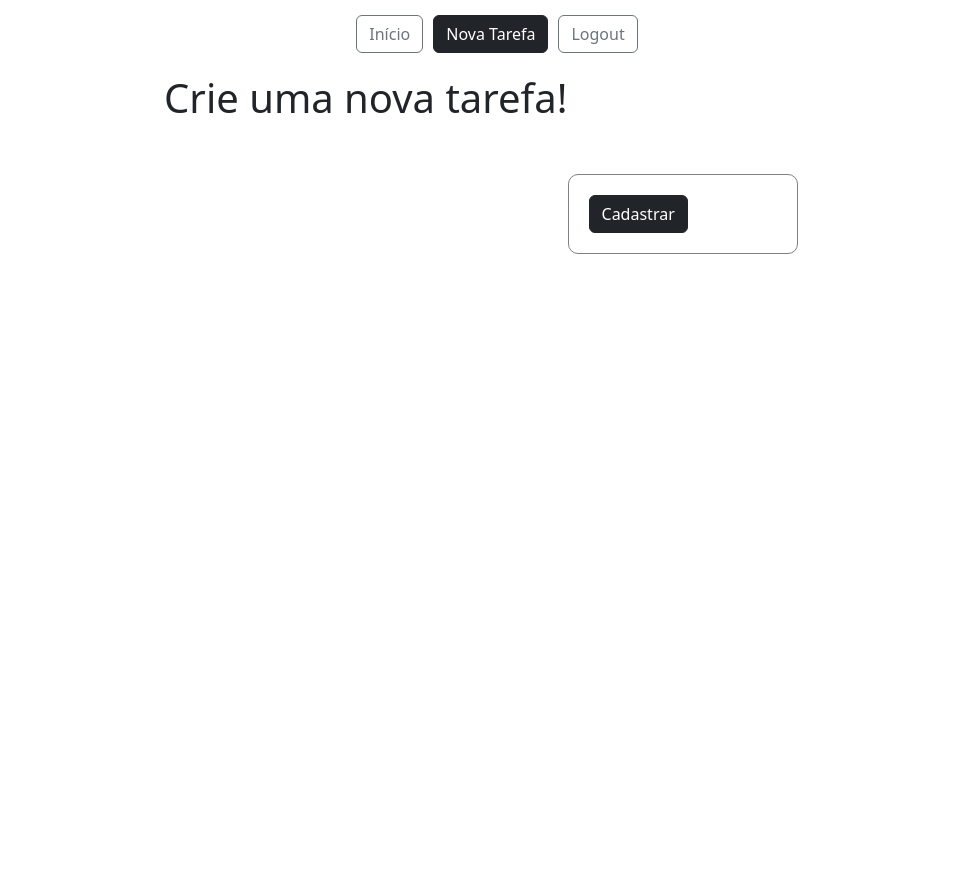
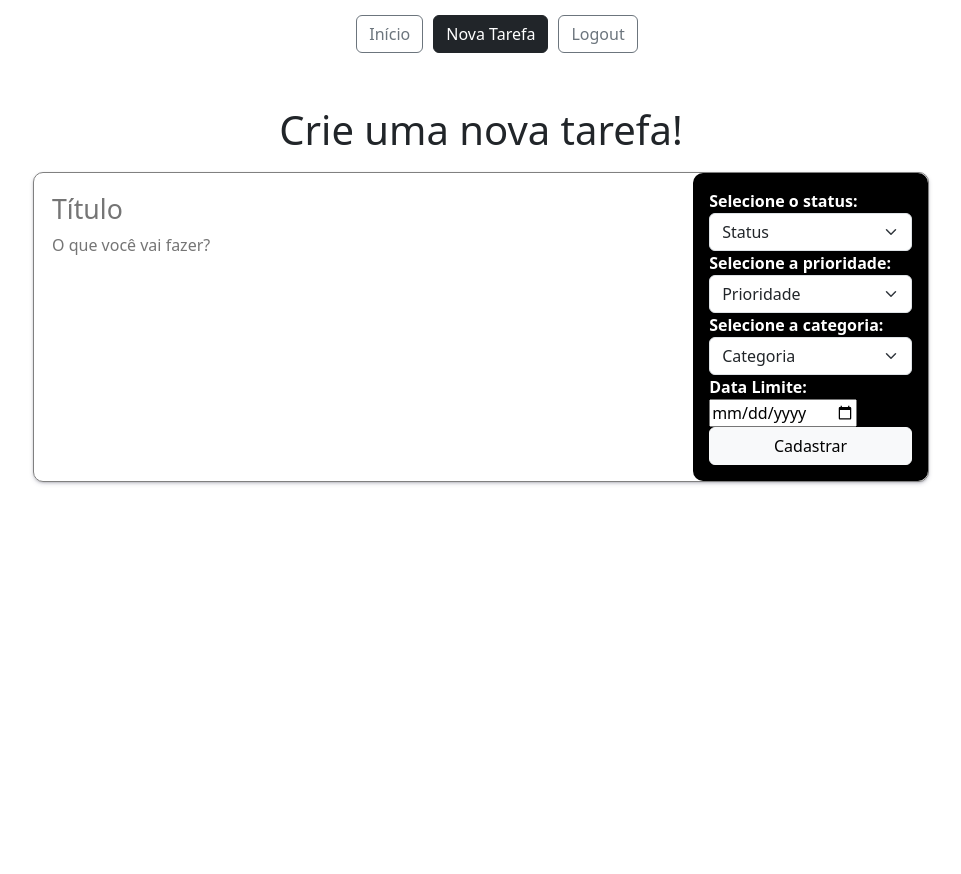
Before and after one commit to kzinge/mytasks, a Flask app: page /novatask in a window 1280 px wide. Shown: the whole page, without its empty margins (159-1120 px from the left). After the commit the page ends 485 px from the top, so only its background shows below. Run offline with Flask 3, Linux system fonts and the light colour scheme; the visitor is signed in with stand-in values (Sample User, id 1); data that the repository does not hold is empty; some libraries are stand-ins or nearby versions.

Commit message:
tarefas cadastradas
tarefas cadastradas

```diff
--- a/mytasks/app.py
+++ b/mytasks/app.py
@@ -3,6 +3,7 @@ from werkzeug.security import generate_password_hash, check_password_hash
 from models import User
 from flask_login import LoginManager, login_user, login_required, logout_user, current_user
 from flask_mysqldb import MySQL
+from datetime import datetime
 
 app = Flask(__name__)
 login_manager = LoginManager()
@@ -10,7 +11,7 @@ login_manager.init_app(app) #Configura app para trabalhar junto com flask-login
 
 #configurações necessárias para usar o mysql:
 app.config['MYSQL_USER'] = 'root'
-app.config['MYSQL_PASSWORD'] = 'kauan123'
+app.config['MYSQL_PASSWORD'] = ''
 app.config['MYSQL_DB'] = 'db_mytasks'
 app.config['MYSQL_CURSORCLASS'] = 'DictCursor'
 conexao = MySQL(app)
@@ -66,7 +67,9 @@ def login():
 @app.route('/inicio', methods = ['POST', 'GET'])
 @login_required
 def dash():
-    return render_template('pages/dash.html')
+    tarefas = User.get_tasks(current_user._id)
+    nome = current_user._nome
+    return render_template('pages/dash.html', tarefas = tarefas, nome = nome)
 
 @app.route('/novatask', methods = ['POST', 'GET'])
 @login_required
@@ -74,4 +77,22 @@ def newtask():
     if request.method == 'GET':
         return render_template('pages/newtask.html')
     else:
-        pass
+        titulo = request.form['titulo']
+        descricao = request.form['conteudo']
+        status = request.form['status']
+        prioridade = request.form['prioridade']
+        categoria = request.form['categoria']
+        data_limite_srt = request.form['data-limite']
+        data_limite = datetime.strptime(data_limite_srt, '%Y-%m-%d').date()
+        data_criacao = datetime.now()
+
+        if User.save_task(titulo, descricao, status, prioridade, data_criacao, data_limite, categoria, current_user._id):
+            return redirect(url_for('dash'))
+        else:
+            return "Erro ao cadastrar tarefa."
+
+@app.route('/logout', methods=['POST', 'GET'])
+@login_required
+def logout():
+    logout_user()
+    return redirect(url_for('index'))
--- a/mytasks/models/__init__.py
+++ b/mytasks/models/__init__.py
@@ -8,8 +8,8 @@ app = Flask(__name__)
 conexao = MySQL(app)
 
 #configurações necessárias para usar o mysql:
-app.config['MYSQL_USER'] = 'kauan'
-app.config['MYSQL_PASSWORD'] = 'kauan123'
+app.config['MYSQL_USER'] = 'root'
+app.config['MYSQL_PASSWORD'] = ''
 app.config['MYSQL_DB'] = 'db_mytasks'
 app.config['MYSQL_CURSORCLASS'] = 'DictCursor'
 
@@ -25,19 +25,22 @@ class User(UserMixin): #definindo a classe usuario
     _hash : str
     def __init__(self, **kwargs):
         self._id = None
+        self._nome = None
+        self._email = None
+        self._senha = None  # Adicionei _email e _senha para completar
 
-        if 'usu_id' in kwargs.keys(): #id do usuario
-            self._id = kwargs.keys()
-        if 'usu_nome' in kwargs.keys():
-            self._nome = kwargs['usu_nome'] #nome do usuario
-        if 'usu_email' in kwargs.keys():
-            self._email = kwargs['usu_email'] #email do usuario
-        if 'usu_senha' in kwargs.keys():
-            self._senha = kwargs['usu_senha'] #senha(hash) do usuario
+        if 'usu_id' in kwargs:  # ID do usuário
+            self._id = kwargs['usu_id']
+        if 'usu_nome' in kwargs:  # Nome do usuário
+            self._nome = kwargs['usu_nome']
+        if 'usu_email' in kwargs:  # Email do usuário
+            self._email = kwargs['usu_email']
+        if 'usu_senha' in kwargs:  # Senha (hash) do usuário
+            self._senha = kwargs['usu_senha']
 
-    # 5 - sobresrever get id do UserMixin
     def get_id(self):
         return str(self._id)
+
 
     # ----------métodos para manipular o banco--------------#
     def save(self):   #Salvar os dados
@@ -89,3 +92,25 @@ class User(UserMixin): #definindo a classe usuario
         user = cursor.fetchone()
         cursor.close()
         return user
+
+
+
+     # ----------métodos para manipular as tarefas--------------#
+
+    @classmethod
+    def save_task(cls, titulo, descricao, status, prioridade, data_criacao, data_limite, categoria, usuario):
+        cursor = get_conexao()
+        cursor.execute("""INSERT INTO tb_tarefas(tar_titulo, tar_descricao, tar_status, tar_prioridade, tar_data, tar_data_limite, tar_cat_id, tar_usu_id) VALUES (%s, %s, %s, %s, %s, %s, %s, %s)""",
+                        (titulo, descricao, status, prioridade, data_criacao, data_limite, categoria, usuario))
+        commit_con()
+        cursor.close()
+        return True
+
+    @classmethod
+    def get_tasks(cls, id):
+        cursor = get_conexao()
+        cursor.execute("""SELECT * FROM tb_tarefas WHERE tar_usu_id = %s""", (id,))
+        tarefas = cursor.fetchall()
+
+        cursor.close()
+        return tarefas
--- a/mytasks/static/style.css
+++ b/mytasks/static/style.css
@@ -9,8 +9,8 @@ body{
 }
 
 article{
-    display: flex;
-    height: 100vh;
+    height: 100%;
+    width: 100%;
 }
 
 ul{
@@ -50,17 +50,72 @@ nav{
 
 .forms{
     display: flex;
-    align-items: flex-start;
-    justify-content: center;
+    align-items: center;
+    flex-direction: column;
     width: 100%;
+    margin-top: 3rem;
+    height: 70%;
 }
 
 form{
     margin-top: 100px;
-    padding: 20px;
     width: 18%;
     border: 1px solid grey;
     border-radius: 10px;
+    box-shadow: rgba(50, 50, 93, 0.25) 0px 2px 5px -1px, rgba(0, 0, 0, 0.3) 0px 1px 3px -1px;
+}
 
-    &
+/* Criar Tarefas */
+
+#nt-form{
+    margin-top: 10px;
+    width: 70%;
+    height: 60%;
+    display: flex;
+    justify-content: center;
+    align-items: center;
+    align-items: flex-start;
+
+    & #nt-conteudo{
+        width: 90%;
+        padding: 1rem;
+        height: 100%;
+    }
+
+    & #nt-titulo input{
+        border: none;
+        outline: none;
+        font-size: 20pt
+    }
+
+    & #nt-texto{
+        height: 90%;
+    }
+
+    & #nt-texto textarea {
+        height: 95%;
+        width: 100%;
+        border: none;
+        outline: none;
+        box-shadow: none;
+        resize: none;
+    }
+
+
+
+    & #nt-infos{
+        display: inline-flex;
+        justify-content: space-around;
+        height: 100%;
+        border-radius: 10px;
+        flex-direction: column;
+        padding: 1rem;
+        background-color: black;
+    }
+
+    & #nt-infos label{
+        color: white;
+        font-weight: 600;
+    }
+
 }
--- a/mytasks/templates/pages/newtask.html
+++ b/mytasks/templates/pages/newtask.html
@@ -7,18 +7,56 @@
 {% block nav_bar %}
     <li><a href="{{url_for('dash')}}" class="btn btn-outline-secondary">Início</a></li>
     <li><a href="{{url_for('newtask')}}" class="btn btn-dark">Nova Tarefa</a></li>
-    <li><a href="{{url_for('login')}}" class="btn btn-outline-secondary">Logout</a></li>
+    <li><a href="{{url_for('logout')}}" class="btn btn-outline-secondary">Logout</a></li>
 {% endblock %}
 
 {% block conteudo %}
     <div class="forms">
         <h1>Crie uma nova tarefa!</h1>
-        <form class="form-dados" method="post" action="{{url_for('register')}}">
-            <div id = 'nt-titulo'>
+        <form method="post" action="{{url_for('newtask')}}" id="nt-form">
+            <div id="nt-conteudo">
+                <div id ='nt-titulo' class="col-md-6">
+                    <input type="text" name="titulo" id="titulo" placeholder="Título">
+                </div>
+                <div id="nt-texto">
+                    <textarea name="conteudo" aria-label="With textarea" required placeholder="O que você vai fazer?"></textarea>
+                </div>
+            </div>
+            <div id="nt-infos">
+                <div id="nt-status">
+                    <label for="nt-status-box">Selecione o status:</label>
+                    <select name="status" id="nt-status" required class="form-select">
+                        <option value="" disabled selected >Status</option>
+                        <option value="Concluída">Concluída</option>
+                        <option value="Fazendo">Fazendo</option>
+                        <option value="Pendente">Pendente</option>
+                    </select>
+                </div>
+                <div id="nt-prioridade">
+                    <label for="nt-prioridade-box">Selecione a prioridade:</label>
+                    <select name="prioridade" id="nt-prioridade" required class="form-select">
+                        <option value="" disabled selected >Prioridade</option>
+                        <option value="Alta">Alta</option>
+                        <option value="Média">Média</option>
+                        <option value="Baixa">Baixa</option>
+                    </select>
+                </div>
+                <div id="nt-categoria">
+                    <label for="nt-categoria-box">Selecione a categoria:</label>
+                    <select name="categoria" id="nt-categoria" required class="form-select">
+                        <option value="" disabled selected >Categoria</option>
+                        <option value="1">Trabalho</option>
+                        <option value="2">Estudo</option>
+                        <option value="3">Pessoal</option>
+                    </select>
+                </div>
 
+                <div id="nt-data-limite" class="col-md-6">
+                    <label for="data-limite">Data Limite:</label>
+                    <input type="date" name="data-limite" id="data-limite">
+                </div>
+                <button type="submit" class="btn btn-light">Cadastrar</button>
             </div>
-
-            <button type="submit" class="btn btn-dark">Cadastrar</button>
       </form>
       {% with avisos = get_flashed_messages() %}
       {% if avisos %}
```
Also changed, not shown: mytasks/templates/pages/dash.html (+26 -4 lines), mytasks/banco/mytask.sql (line endings or trailing spaces).
